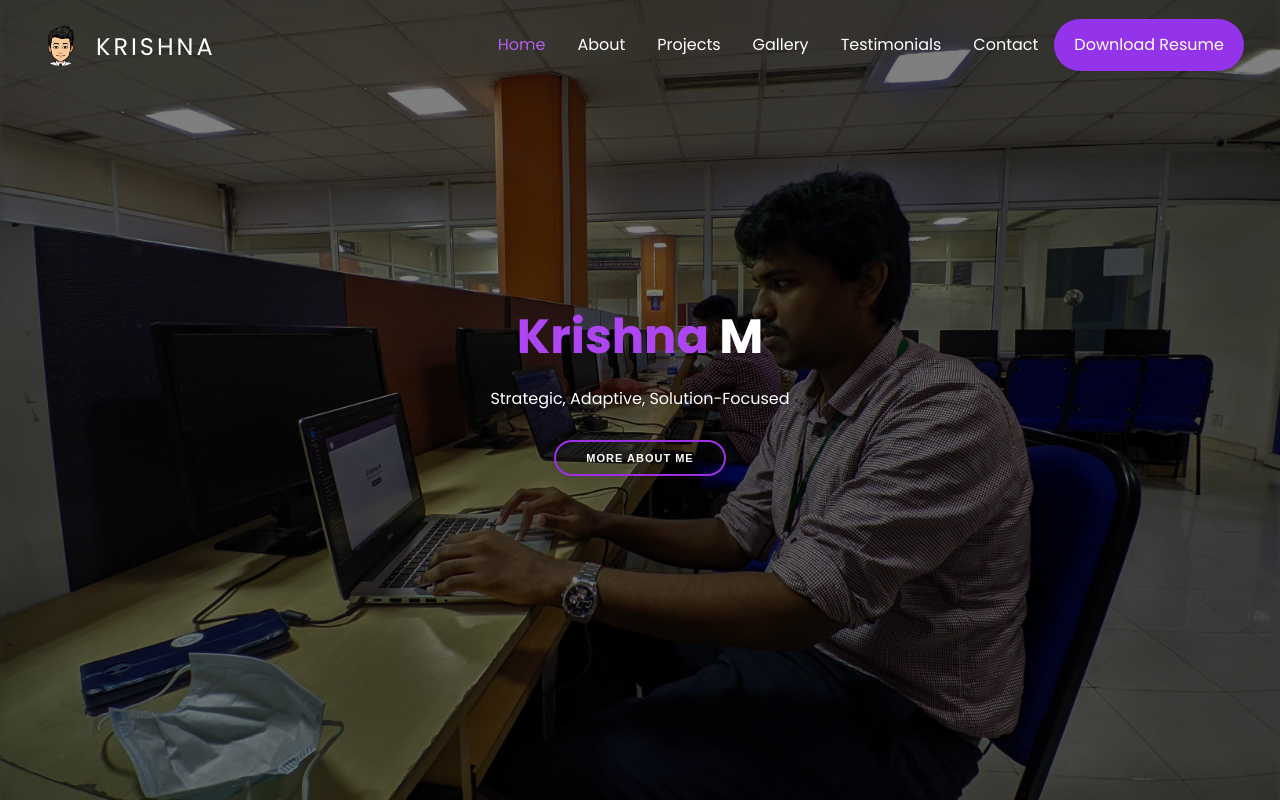
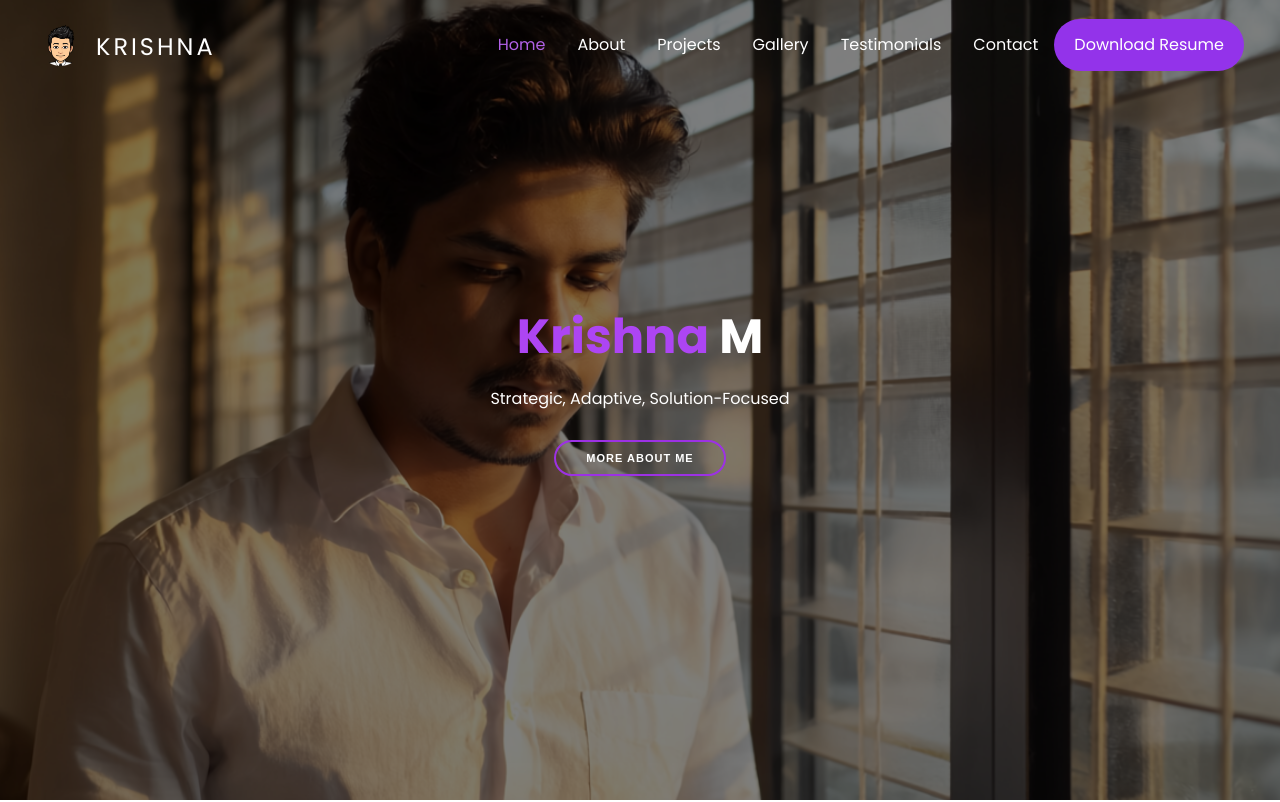
Before and after one commit to krish-1010/portfolio, a React (Create React App) app: page / in a window 1280 px wide. Shown: the top 802 px of the page. Built offline with nearby package versions, Linux system fonts and the light colour scheme.

Commit message:
changed my pic

```diff
--- a/src/components/Hero.css
+++ b/src/components/Hero.css
@@ -8,7 +8,7 @@
 
 .hero:before{
     content: '';
-    background: url('./imgs/hero.jpg') no-repeat center center/cover;
+    background: url('./imgs/krishna-m.png') no-repeat center center/cover;
     height: 100%;
     width: 100%;
     position: absolute;
```
Also changed, not shown: src/components/imgs/krishna-m.png (added).
